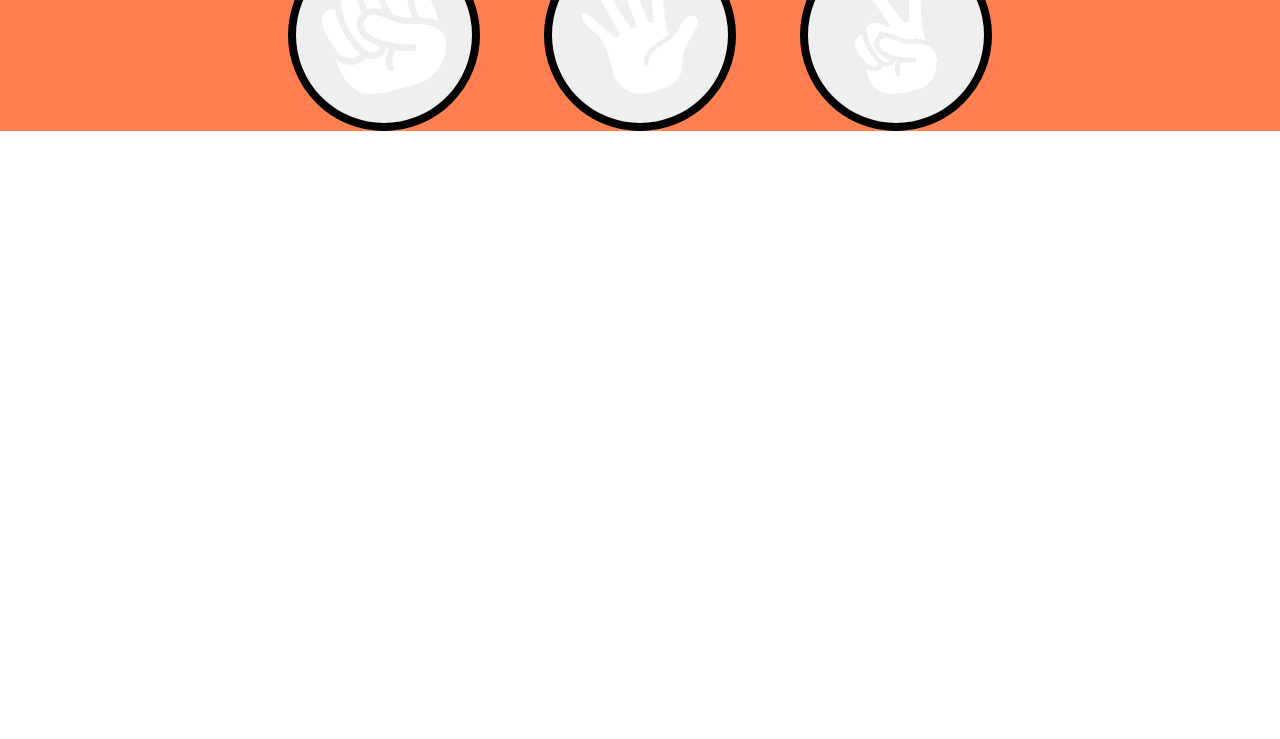
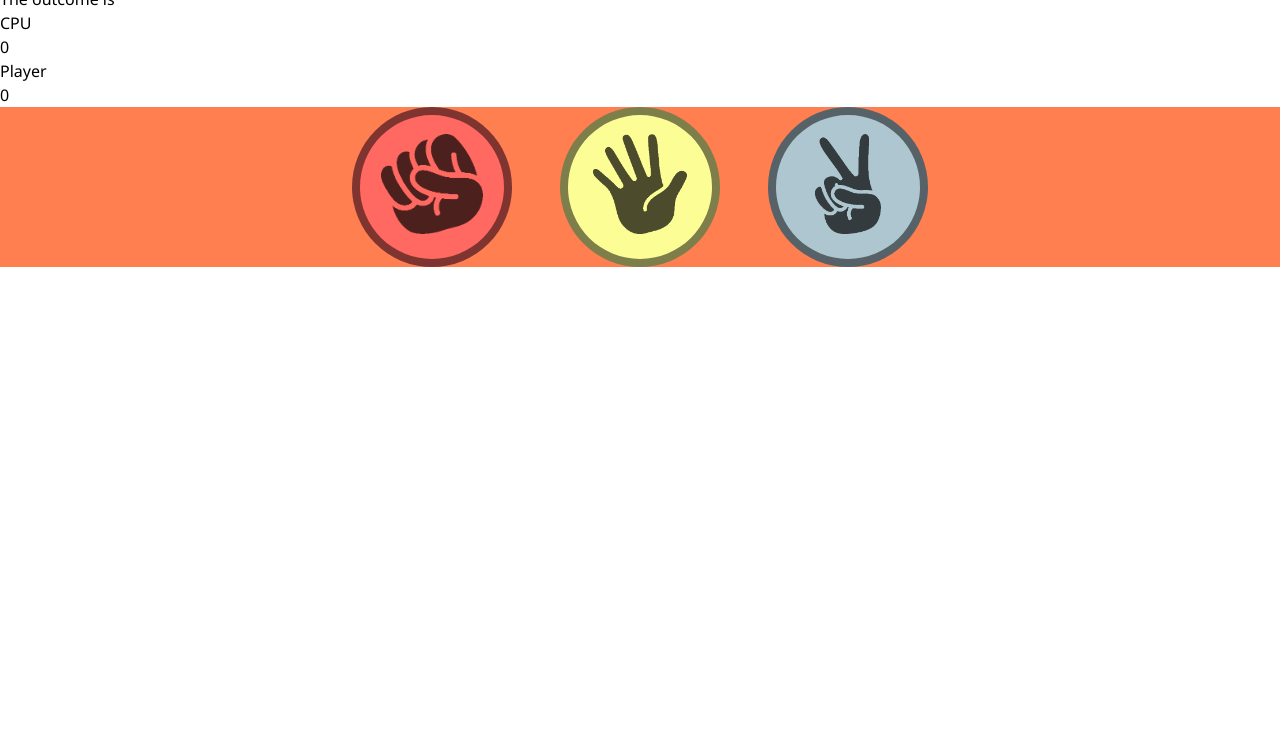
Before and after one commit to SamuelJZRobinson/Odin-Rock-Paper-Scissors, a plain HTML site: page index.html in a window 1280 px wide. Shown: the part 61-800 px from the top of the page. Drawn offline with Linux system fonts and the light colour scheme.

Commit message:
Visual Prototype + Placement of rudimentary outcome, score, and option button components.

```diff
--- a/css/styles.css
+++ b/css/styles.css
@@ -16,26 +16,43 @@ Images:
 {
     display: flex;
     justify-content: center;
-    gap: 64px;
+    gap: 48px;
     background-color: coral;
 }
 
 .btn-round
 {
-    height: 192px;
-    width: 192px;
+    height: calc(64px * 2.5);
+    width: calc(64px * 2.5);
     cursor: pointer;
     border-radius: 50%;
-    border: 8px black solid;
     overflow: hidden;
+    border: 8px rgba(0, 0, 0, 50%) solid;
+}
+
+.btn-rock
+{
+    background-color: #FF6961;
+}
+
+.btn-paper
+{
+    background-color: #FDFD96;
+}
+
+.btn-scissors
+{
+    background-color: #AEC6CF;
 }
 
 .btn-round img
 {
     height: 70%;
+    filter: invert(1) opacity(0.7);
+    -webkit-filter: invert(1) opacity(0.7);
 }
 
-/* .rock
+.scores
 {
 
-} */
+}
--- a/index.html
+++ b/index.html
@@ -7,6 +7,16 @@
     <link rel="stylesheet" href="css/styles.css">
 </head>
 <body>
+    <h1>Rock, Paper, Scissors!</h1>
+    <div class="results">
+        <p class="outcome">The outcome is</p>
+        <div class="scores">
+            <p>CPU</p>
+            <p class="cpu-score">0</p>
+            <p>Player</p>
+            <p class="player-score">0</p>
+        </div>
+    </div>
     <div class="controller-container">
         <button class="btn-round btn-rock"><img src="images/rock.png"></button>
         <button class="btn-round btn-paper"><img src="images/paper.png"></button>
--- a/js/game-handler.js
+++ b/js/game-handler.js
@@ -1,9 +1,12 @@
+// GLOBAL VARIABLES
 const OPTIONS = ["rock", "paper", "scissors"]
 let computerScore = 0;
 let playerScore = 0;
 let playerSelection;
 let round = 0;
+let outcome = document.querySelector("outcome");
 
+// UI
 const rockButton = document.querySelector(".btn-rock");
 rockButton.addEventListener("click", () => {
     playerSelection = "rock";
@@ -22,6 +25,12 @@ scissorsButton.addEventListener("click", () => {
     playRound();
 });
 
+// function showOutcome()
+// {
+//     outcome.textContent = "isadsjidsaij";
+// }
+
+// GAME LOGIC
 function getComputerChoice(arr)
 {
     const randomIndex = Math.floor(Math.random() * arr.length);
@@ -49,6 +58,8 @@ function checkWin(computerSelection, playerSelection)
         console.log(`You win, ${playerSelection} beats ${computerSelection}`);
         playerScore++;
     }
+
+    // showOutcome();
 }
 
 function playRound()
```
